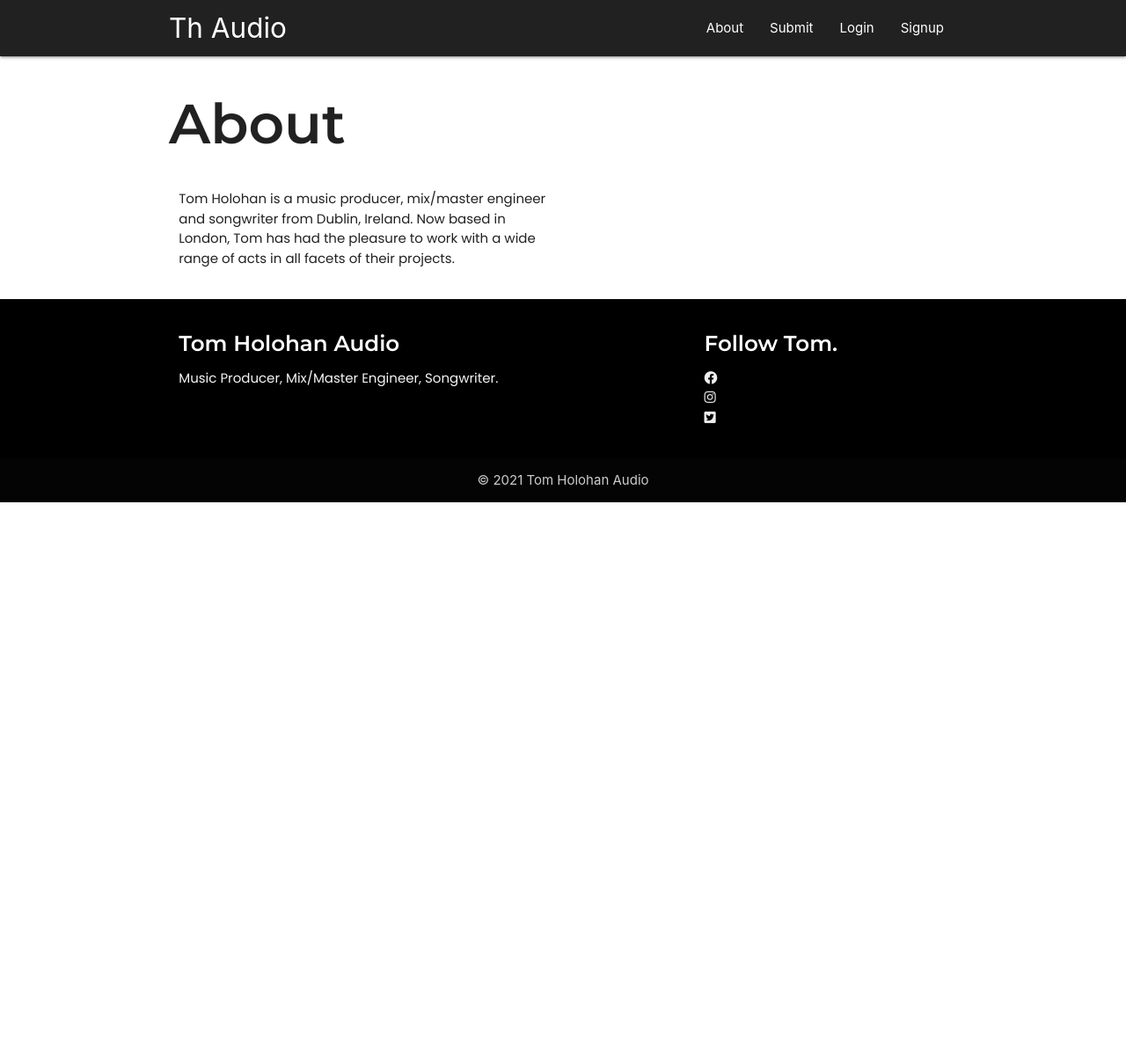
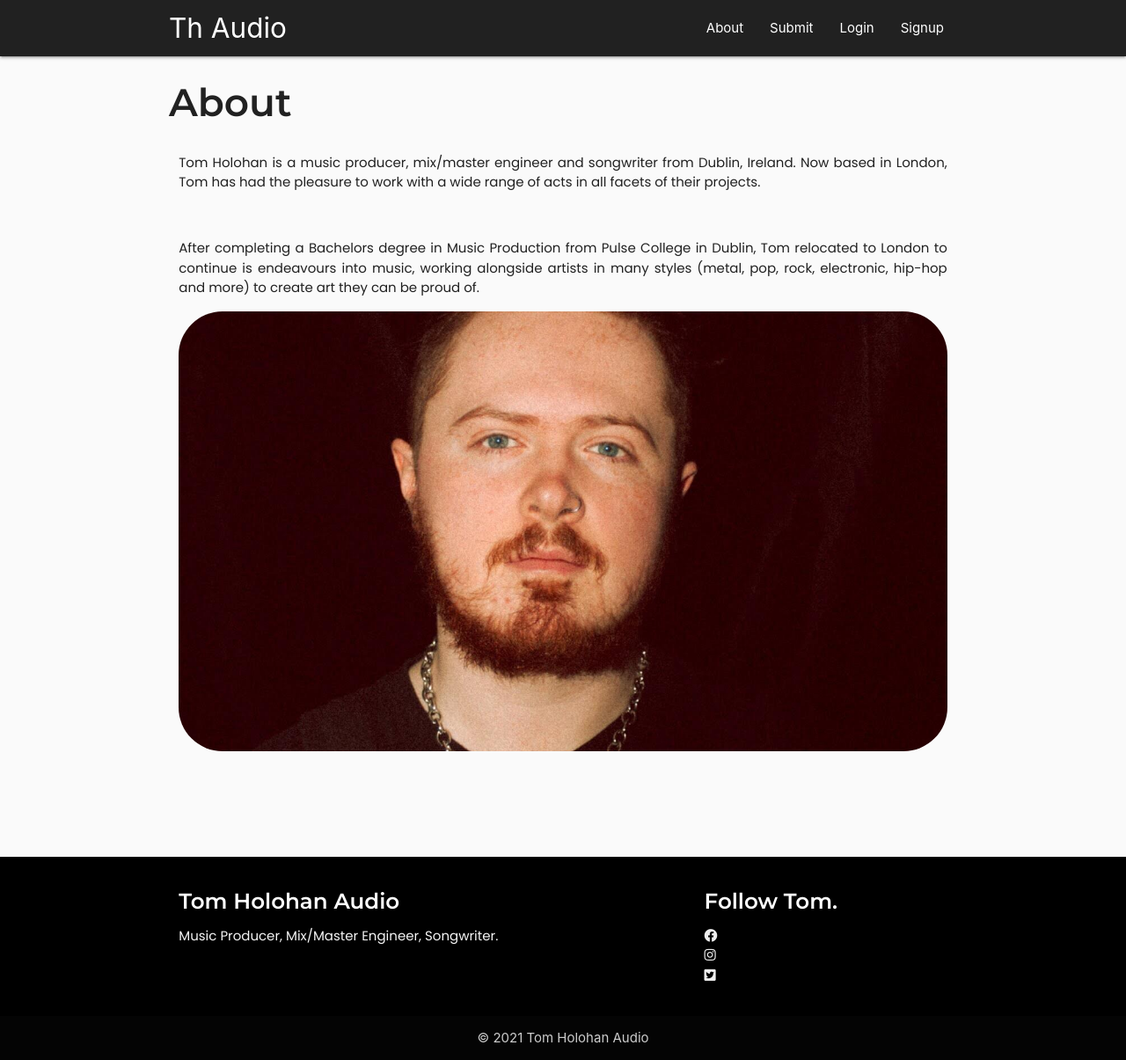
Before and after one commit to hollownotempty/Portfolio_4, a Django app: page /about/ in a window 1280 px wide. Shown: the whole page at 88% size. Before the commit the page ends 571 px from the top, so only its background shows below. Run offline with Django 3.2, Linux system fonts and the light colour scheme.

Commit message:
Finish about page and fix styling errors

```diff
--- a/static/css/styles.css
+++ b/static/css/styles.css
@@ -10,6 +10,9 @@ p {
     font-weight: 400;
 }
 
+html {
+    overflow: hidden;
+}
 
 /* --------------------------- General */
 
@@ -31,13 +34,23 @@ img {
     border-radius: 50px;
 }
 
+footer {
+    position: absolute;
+    bottom: 0;
+    width: 100%;
+}
+
+.content-wrap {
+    padding-bottom: 325px;
+}
+
 /* --------------------------- Colors */
 
 .nav-bg-color {
     background-color: #212121;
 }
 
-.hero-section-bg-color {
+.off-white {
     background-color: #fafafa;
 }
 
@@ -48,31 +61,6 @@ img {
 .book-call-bg-color {
     background-color: #212121;
 }
-
-.artist-testimonials-bg-color {
-    background-color: #fafafa;
-}
-
-.anim_gradient {
-    background: linear-gradient(271deg, #909090, #f7f9f9);
-    background-size: 400% 400%;
-
-    -webkit-animation: GradientBG 24s ease infinite;
-    animation: AnimationName 24s ease infinite;
-}
-
-@-webkit-keyframes GradientBG {
-    0%{background-position:0% 50%}
-    50%{background-position:100% 50%}
-    100%{background-position:0% 50%}
-}
-@keyframes GradientBG {
-    0%{background-position:0% 50%}
-    50%{background-position:100% 50%}
-    100%{background-position:0% 50%}
-}
-
-;
 
 /* ------------------------------------------------------- HOME PAGE */
 /* --------------------------- Hero section */
@@ -212,6 +200,24 @@ img {
     padding-left: 30px;
 }
 
+/* --------------------------- About Page */
+
+.about-para {
+    text-align: justify;
+}
+
+.about-portrait {
+    width: 100%;
+    height: 300px;
+    object-fit: cover;
+}
+
+@media screen and (min-width: 993px){
+    .about-portrait {
+        height: 500px;
+    }
+}
+
 /* --------------------------- Utility */
 
 .remove-bottom-margin {
--- a/templates/about.html
+++ b/templates/about.html
@@ -1,14 +1,23 @@
 {% extends 'base.html' %}
-
+{% load static %}
 {% block content %}
 <div id="about-container" class="container">
-    <h1>About</h1>
+    <h3>About</h3>
     <div class="row">
-        <div class="col s6">
+        <div class="col s12 about-para">
             <p>
                 Tom Holohan is a music producer, mix/master engineer and songwriter from Dublin, Ireland. Now based in
                 London, Tom has had the pleasure to work with a wide range of acts in all facets of their projects.
             </p>
+            <br>
+            <p>
+                After completing a Bachelors degree in Music Production from Pulse College in Dublin, Tom relocated to
+                London to continue is endeavours into music, working alongside artists in many styles (metal, pop, rock,
+                electronic, hip-hop and more) to create art they can be proud of.
+            </p>
+        </div>
+        <div class="col s12">
+            <img src="{% static 'images/tom_portrait.jpg' %}" alt="Tom Holohan, Producer" class="about-portrait">
         </div>
     </div>
 </div>
--- a/templates/appointments.html
+++ b/templates/appointments.html
@@ -3,12 +3,12 @@
 {% block content %}
 {% if user.is_superuser %}
     <div class="container">
-        <h1>
+        <h3>
             Appointments
-        </h1>
+        </h3>
         <div class="row">
             {% for a in appointments %}
-            <div class="appointment-display col s6">
+            <div class="appointment-display col s12 m6">
                     <p>{{ a.first_name }} {{ a.last_name }}</p>
                     <a href="{{ a.file_link }}">Stems/Stereo File</a>
                     <p>Email: {{ a.email }}</p>
--- a/templates/base.html
+++ b/templates/base.html
@@ -13,7 +13,7 @@
 </head>
 <body>
     <div id="page-container">
-        <div class="content-wrap">
+        <div class="content-wrap off-white">
             <header>
                 <nav class="nav-bg-color">
                     <div class="nav-wrapper container">
@@ -64,8 +64,6 @@
             {% block content %}
             {% endblock %}
 
-        </div>
-
             <footer class="page-footer footer-bg-color">
                 <div class="container">
                     <div class="row">
@@ -93,6 +91,7 @@
                 </div>
             </footer>
         </div>
+    </div>
 
     <script src="https://cdnjs.cloudflare.com/ajax/libs/materialize/1.0.0/js/materialize.min.js"></script>
     <script src="{% static 'js/script.js' %}"></script>
```
Also changed, not shown: templates/home.html (+6 -37 lines), static/images/tom_portrait.jpg (added). Lines whose indentation alone changed are shown as unchanged.
